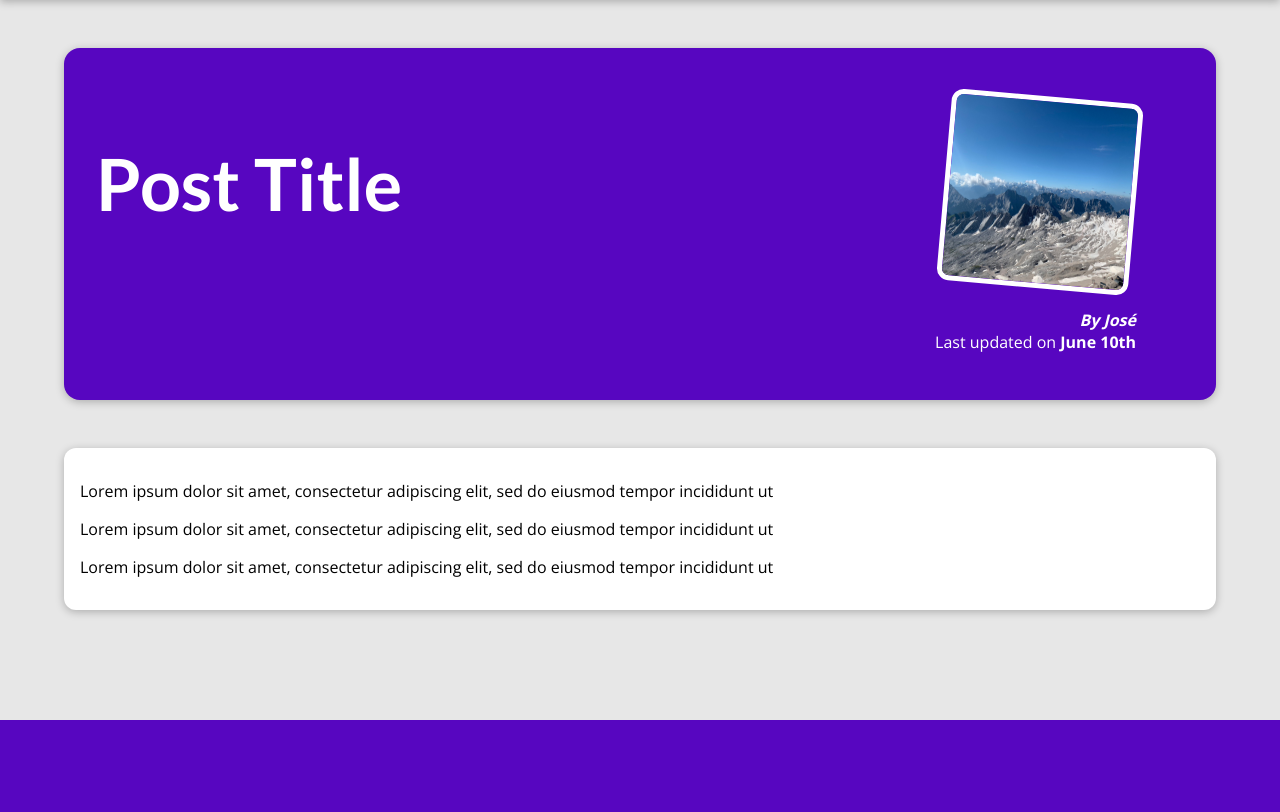
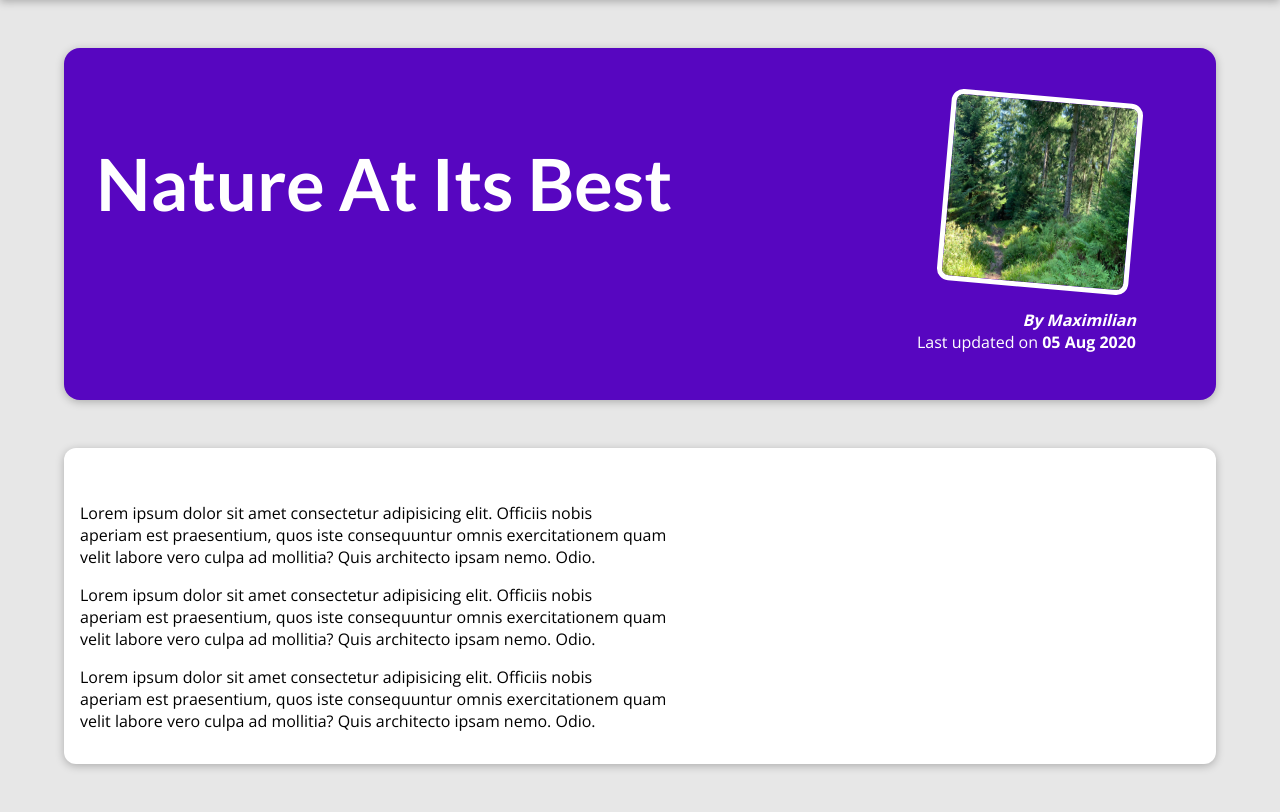
Before and after one commit to josegarcia19809/proyectos_django, a Django app: page /posts/into-the-woods in a window 1280 px wide. Shown: the part 80-892 px from the top of the page. Before the commit the page ends 800 px from the top, so only its background shows below. Run offline with Django 5.2, Linux system fonts and the light colour scheme.

Commit message:
MAX. Crear un blog: Mandando datos a las vistas

```diff
--- a/my_site/blog/templates/blog/post-detail.html
+++ b/my_site/blog/templates/blog/post-detail.html
@@ -2,7 +2,7 @@
 {% load static %}
 
 {% block title %}
-    This post Title
+    {{ post.title}}
 {% endblock %}
 
 {% block css_files %}
@@ -11,25 +11,17 @@
 
 {% block content %}
     <section id="summary">
-        <h2>Post Title</h2>
+        <h2>{{ post.title}}</h2>
         <article>
-            <img src="{% static 'blog/images/mountains.jpg' %}" alt="post title"/>
-            <address>By José</address>
+            <img src="{% static 'blog/images/'|add:post.image %}" alt={{ post.title}}/>
+            <address>By {{ post.author}}</address>
             <div>Last updated on
-                <time>June 10th</time>
+                <time>{{ post.date|date:"d M Y"}}</time>
             </div>
         </article>
     </section>
 
     <main>
-        <p>
-            Lorem ipsum dolor sit amet, consectetur adipiscing elit, sed do eiusmod tempor incididunt ut
-        </p>
-        <p>
-            Lorem ipsum dolor sit amet, consectetur adipiscing elit, sed do eiusmod tempor incididunt ut
-        </p>
-        <p>
-            Lorem ipsum dolor sit amet, consectetur adipiscing elit, sed do eiusmod tempor incididunt ut
-        </p>
+        {{ post.content|linebreaks}}
     </main>
 {% endblock %}
--- a/my_site/blog/urls.py
+++ b/my_site/blog/urls.py
@@ -2,7 +2,7 @@ from django.urls import path
 from . import views
 
 urlpatterns = [
-    path('', views.stating_page, name='stating_page'),
-    path('posts', views.posts, name='posts-page'),
+    path('', views.starting_page, name='starting_page'),
+    path('posts', views.posts_all, name='posts-page'),
     path('posts/<slug:slug>', views.post_detail, name='post-detail_page'),
 ]
--- a/my_site/blog/views.py
+++ b/my_site/blog/views.py
@@ -1,11 +1,94 @@
 from django.shortcuts import render
+from datetime import date
+
+posts = [
+    {
+        "slug": "hike-in-the-mountains",
+        "image": "mountains.jpg",
+        "author": "Maximilian",
+        "date": date(2021, 7, 21),
+        "title": "Mountain Hiking",
+        "excerpt": "There's nothing like the views you get when hiking in the mountains! And I wasn't even prepared for what happened whilst I was enjoying the view!",
+        "content": """
+          Lorem ipsum dolor sit amet consectetur adipisicing elit. Officiis nobis
+          aperiam est praesentium, quos iste consequuntur omnis exercitationem quam
+          velit labore vero culpa ad mollitia? Quis architecto ipsam nemo. Odio.
+
+          Lorem ipsum dolor sit amet consectetur adipisicing elit. Officiis nobis
+          aperiam est praesentium, quos iste consequuntur omnis exercitationem quam
+          velit labore vero culpa ad mollitia? Quis architecto ipsam nemo. Odio.
+
+          Lorem ipsum dolor sit amet consectetur adipisicing elit. Officiis nobis
+          aperiam est praesentium, quos iste consequuntur omnis exercitationem quam
+          velit labore vero culpa ad mollitia? Quis architecto ipsam nemo. Odio.
+        """
+    },
+    {
+        "slug": "programming-is-fun",
+        "image": "coding.jpg",
+        "author": "Maximilian",
+        "date": date(2022, 3, 10),
+        "title": "Programming Is Great!",
+        "excerpt": "Did you ever spend hours searching that one error in your code? Yep - that's what happened to me yesterday...",
+        "content": """
+          Lorem ipsum dolor sit amet consectetur adipisicing elit. Officiis nobis
+          aperiam est praesentium, quos iste consequuntur omnis exercitationem quam
+          velit labore vero culpa ad mollitia? Quis architecto ipsam nemo. Odio.
+
+          Lorem ipsum dolor sit amet consectetur adipisicing elit. Officiis nobis
+          aperiam est praesentium, quos iste consequuntur omnis exercitationem quam
+          velit labore vero culpa ad mollitia? Quis architecto ipsam nemo. Odio.
+
+          Lorem ipsum dolor sit amet consectetur adipisicing elit. Officiis nobis
+          aperiam est praesentium, quos iste consequuntur omnis exercitationem quam
+          velit labore vero culpa ad mollitia? Quis architecto ipsam nemo. Odio.
+        """
+    },
+    {
+        "slug": "into-the-woods",
+        "image": "woods.jpg",
+        "author": "Maximilian",
+        "date": date(2020, 8, 5),
+        "title": "Nature At Its Best",
+        "excerpt": "Nature is amazing! The amount of inspiration I get when walking in nature is incredible!",
+        "content": """
+          Lorem ipsum dolor sit amet consectetur adipisicing elit. Officiis nobis
+          aperiam est praesentium, quos iste consequuntur omnis exercitationem quam
+          velit labore vero culpa ad mollitia? Quis architecto ipsam nemo. Odio.
+
+          Lorem ipsum dolor sit amet consectetur adipisicing elit. Officiis nobis
+          aperiam est praesentium, quos iste consequuntur omnis exercitationem quam
+          velit labore vero culpa ad mollitia? Quis architecto ipsam nemo. Odio.
+
+          Lorem ipsum dolor sit amet consectetur adipisicing elit. Officiis nobis
+          aperiam est praesentium, quos iste consequuntur omnis exercitationem quam
+          velit labore vero culpa ad mollitia? Quis architecto ipsam nemo. Odio.
+        """
+    }
+]
+
+
+def get_date(post):
+    return post["date"]
+
 
 # Create your views here.
-def stating_page(request):
-    return render(request, "blog/index.html")
+def starting_page(request):
+    sorted_posts = sorted(posts, key=get_date)
+    latest_post = sorted_posts[-3:]
+    return render(request, "blog/index.html", {
+        "posts": latest_post,
+    })
 
-def posts(request):
-    return render(request, "blog/all-posts.html")
+
+def posts_all(request):
+    return render(request, "blog/all-posts.html", {
+        "all_posts": posts,
+    })
+
 
 def post_detail(request, slug):
-    return render(request, "blog/post-detail.html")
+    identified_post = next(post for post in posts if post["slug"] == slug)
+    return render(request, "blog/post-detail.html", {
+        "post": identified_post,
+    })
--- a/my_site/info.txt
+++ b/my_site/info.txt
@@ -1 +1 @@
-MAX. Crear un blog: Creando la página de detalle y enlaces
+MAX. Crear un blog: Mandando datos a las vistas
--- a/my_site/templates/base.html
+++ b/my_site/templates/base.html
@@ -9,7 +9,7 @@
 </head>
 <body>
 <header id="main-navigation">
-    <h1><a href="{% url 'stating_page' %}">My Blog</a></h1>
+    <h1><a href="{% url 'starting_page' %}">My Blog</a></h1>
     <nav>
         <a href="{% url 'posts-page' %}">All Posts</a>
     </nav>
```
Also changed, not shown: my_site/blog/templates/blog/all-posts.html (+2 -5 lines), my_site/blog/templates/blog/includes/post.html (+5 -6 lines), my_site/blog/templates/blog/index.html (+6 -5 lines), my_site/templates/404.html (added, +10 -0 lines), my_site/blog/static/blog/images/coding.jpg (added), my_site/blog/static/blog/images/woods.jpg (added).
